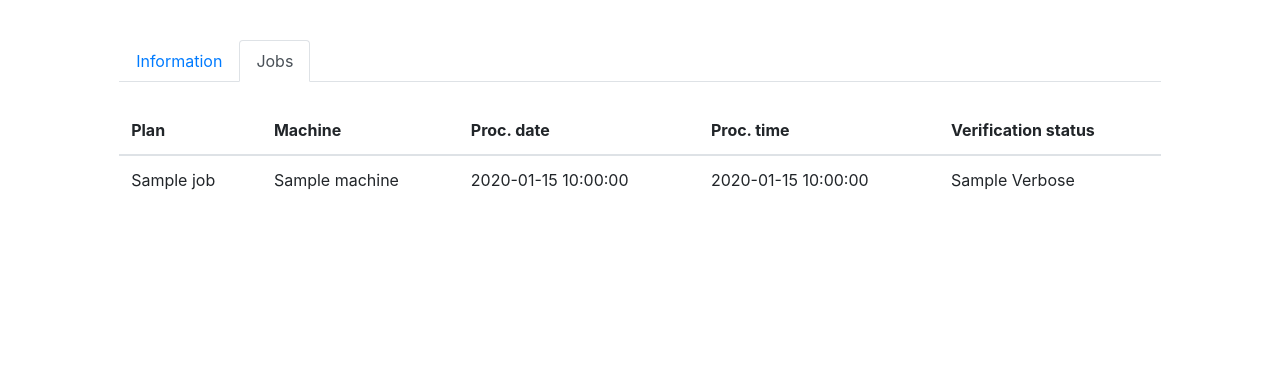
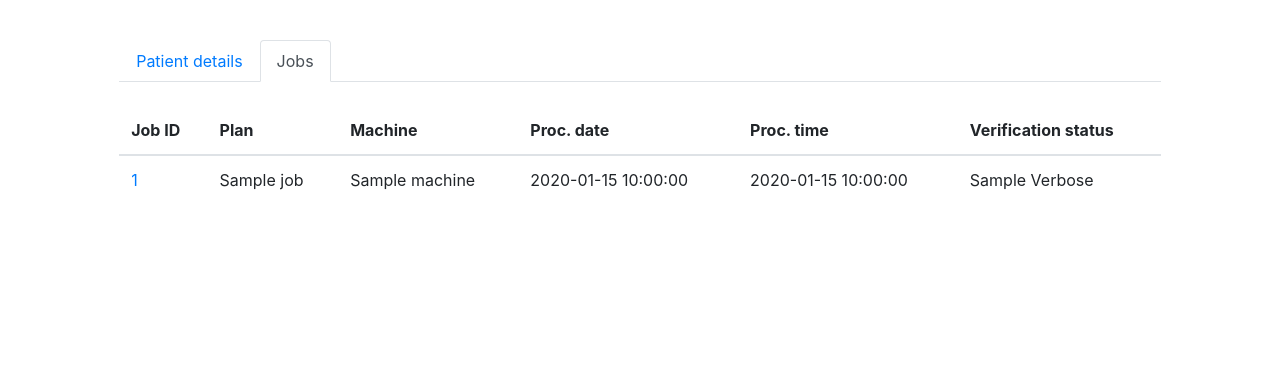
Before and after one commit to Toni-SM/PRIMO_WEBSITE, a Flask app: template primo_website/templates/patient.html in a window 1280 px wide, after a click on "Jobs". Shown: the part 106-495 px from the top of the page. Run offline with Flask 2, Linux system fonts and the light colour scheme; tables that the repository leaves empty hold one stand-in row (values such as "Sample post"); the template is opened without the code that fills it: values that come from a table or form of the project are taken from there, most other values are stand-ins (such as "Sample title", 1, 10 or a date in 2020); data that the repository does not hold is empty.

Commit message:
Add crossed links for job and patient details

```diff
--- a/primo_website/templates/job.html
+++ b/primo_website/templates/job.html
@@ -136,8 +136,8 @@
 
                     <!-- patient details -->
                     <div class="tab-pane fade" id="tab-content-patient" role="tabpanel" aria-labelledby="tab-label-patient">
-                        <p><b>Name: </b><span>{{ patient.patient_fname | title }}</span></p>
-                        <p><b>Lastname: </b><span>{{ patient.patient_lname | title }}</span></p>
+                        <p><b>Name: </b><a href="/patient/{{ patient.patient_ID }}"><span>{{ patient.patient_fname | title }}</span></a></p>
+                        <p><b>Lastname: </b><a href="/patient/{{ patient.patient_ID }}"><span>{{ patient.patient_lname | title }}</span></a></p>
                         <p><b>ID: </b><span>{{ patient.patient_ID2 }}</span></p>
                         <p><b>Sex: </b>
                             {% if patient.patient_sex | trim == "M" %}
--- a/primo_website/templates/patient.html
+++ b/primo_website/templates/patient.html
@@ -36,7 +36,7 @@
 
                 <ul class="nav nav-tabs" id="tab-labels" role="tablist">
                     <li class="nav-item">
-                        <a class="nav-link active" id="tab-label-patient" data-toggle="tab" href="#tab-content-patient" role="tab" aria-controls="home" aria-selected="true">Information</a>
+                        <a class="nav-link active" id="tab-label-patient" data-toggle="tab" href="#tab-content-patient" role="tab" aria-controls="home" aria-selected="true">Patient details</a>
                     </li>
                     <li class="nav-item">
                         <a class="nav-link" id="tab-label-jobs" data-toggle="tab" href="#tab-content-jobs" role="tab" aria-controls="profile" aria-selected="false">Jobs</a>
@@ -65,6 +65,7 @@
                         <table class="table table-hover table-responsive-sm">
                             <thead class="table-borderless">
                                 <tr>
+                                    <th scope="col">Job ID</th>
                                     <th scope="col">Plan</th>
                                     <th scope="col">Machine</th>
                                     <th scope="col">Proc. date</th>
@@ -75,7 +76,11 @@
                             <tbody>
                                 {% for job in jobs %}
                                     <tr id="{{ job.id }}" >
-                                        {# <th scope="row">{{ job.job_id }}</th> #}
+                                        <td>
+                                            <a href="/job/{{ job.job_ID }}">
+                                            {{ job.job_ID }}
+                                            </a>
+                                        </td>
                                         <td> {{ job.plan_name }}</td>
                                         <td> {{ job.machine }} </td>
                                         <td> {{ job.job_date }} </td>
```
